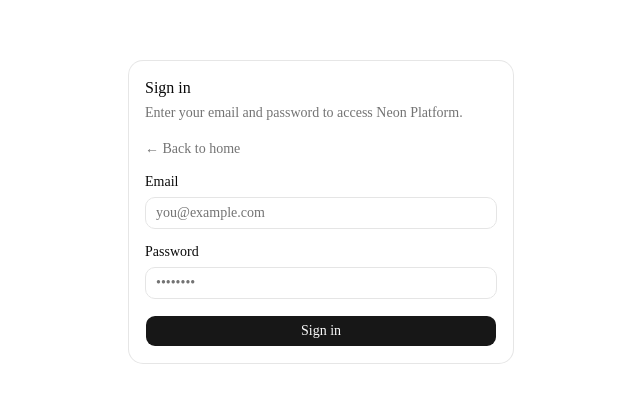
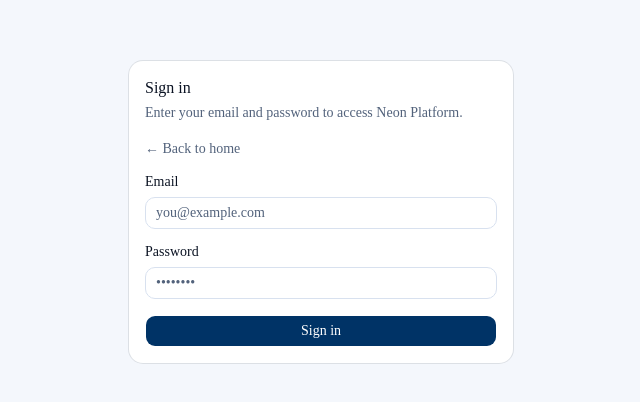
Before and after one commit to luxraye/neon-platform, a Next.js app: page /login in a window 1280 px wide. Shown: the part 188-590 px from the top of the page, without its empty margins (319-959 px from the left). Built offline with nearby package versions, Linux system fonts and the light colour scheme; no server answers.

Commit message:
borrow Bocra themes

```diff
--- a/src/app/globals.css
+++ b/src/app/globals.css
@@ -48,72 +48,72 @@
 }
 
 :root {
-  --background: oklch(1 0 0);
-  --foreground: oklch(0.145 0 0);
-  --card: oklch(1 0 0);
-  --card-foreground: oklch(0.145 0 0);
-  --popover: oklch(1 0 0);
-  --popover-foreground: oklch(0.145 0 0);
-  --primary: oklch(0.205 0 0);
-  --primary-foreground: oklch(0.985 0 0);
-  --secondary: oklch(0.97 0 0);
-  --secondary-foreground: oklch(0.205 0 0);
-  --muted: oklch(0.97 0 0);
-  --muted-foreground: oklch(0.556 0 0);
-  --accent: oklch(0.97 0 0);
-  --accent-foreground: oklch(0.205 0 0);
-  --destructive: oklch(0.577 0.245 27.325);
-  --border: oklch(0.922 0 0);
-  --input: oklch(0.922 0 0);
-  --ring: oklch(0.708 0 0);
-  --chart-1: oklch(0.809 0.105 251.813);
-  --chart-2: oklch(0.623 0.214 259.815);
-  --chart-3: oklch(0.546 0.245 262.881);
-  --chart-4: oklch(0.488 0.243 264.376);
-  --chart-5: oklch(0.424 0.199 265.638);
+  --background: #f4f7fc;
+  --foreground: #0b1323;
+  --card: #ffffff;
+  --card-foreground: #0b1323;
+  --popover: #ffffff;
+  --popover-foreground: #0b1323;
+  --primary: #003366;
+  --primary-foreground: #ffffff;
+  --secondary: #e8f0fb;
+  --secondary-foreground: #0e2f57;
+  --muted: #eef3fb;
+  --muted-foreground: #52627b;
+  --accent: #dcecff;
+  --accent-foreground: #0e2f57;
+  --destructive: #dc2626;
+  --border: #d8e1ef;
+  --input: #d8e1ef;
+  --ring: #0066cc;
+  --chart-1: #003366;
+  --chart-2: #0066cc;
+  --chart-3: #2f9e44;
+  --chart-4: #f59f00;
+  --chart-5: #f76707;
   --radius: 0.625rem;
-  --sidebar: oklch(0.985 0 0);
-  --sidebar-foreground: oklch(0.145 0 0);
-  --sidebar-primary: oklch(0.205 0 0);
-  --sidebar-primary-foreground: oklch(0.985 0 0);
-  --sidebar-accent: oklch(0.97 0 0);
-  --sidebar-accent-foreground: oklch(0.205 0 0);
-  --sidebar-border: oklch(0.922 0 0);
-  --sidebar-ring: oklch(0.708 0 0);
+  --sidebar: #0c2748;
+  --sidebar-foreground: #f8fbff;
+  --sidebar-primary: #0066cc;
+  --sidebar-primary-foreground: #ffffff;
+  --sidebar-accent: #123b6b;
+  --sidebar-accent-foreground: #ffffff;
+  --sidebar-border: #1c4678;
+  --sidebar-ring: #3b89db;
 }
 
 .dark {
-  --background: oklch(0.145 0 0);
-  --foreground: oklch(0.985 0 0);
-  --card: oklch(0.205 0 0);
-  --card-foreground: oklch(0.985 0 0);
-  --popover: oklch(0.205 0 0);
-  --popover-foreground: oklch(0.985 0 0);
-  --primary: oklch(0.922 0 0);
-  --primary-foreground: oklch(0.205 0 0);
-  --secondary: oklch(0.269 0 0);
-  --secondary-foreground: oklch(0.985 0 0);
-  --muted: oklch(0.269 0 0);
-  --muted-foreground: oklch(0.708 0 0);
-  --accent: oklch(0.269 0 0);
-  --accent-foreground: oklch(0.985 0 0);
-  --destructive: oklch(0.704 0.191 22.216);
-  --border: oklch(1 0 0 / 10%);
-  --input: oklch(1 0 0 / 15%);
-  --ring: oklch(0.556 0 0);
-  --chart-1: oklch(0.809 0.105 251.813);
-  --chart-2: oklch(0.623 0.214 259.815);
-  --chart-3: oklch(0.546 0.245 262.881);
-  --chart-4: oklch(0.488 0.243 264.376);
-  --chart-5: oklch(0.424 0.199 265.638);
-  --sidebar: oklch(0.205 0 0);
-  --sidebar-foreground: oklch(0.985 0 0);
-  --sidebar-primary: oklch(0.488 0.243 264.376);
-  --sidebar-primary-foreground: oklch(0.985 0 0);
-  --sidebar-accent: oklch(0.269 0 0);
-  --sidebar-accent-foreground: oklch(0.985 0 0);
-  --sidebar-border: oklch(1 0 0 / 10%);
-  --sidebar-ring: oklch(0.556 0 0);
+  --background: #080f1c;
+  --foreground: #e9f1ff;
+  --card: #0f1b2f;
+  --card-foreground: #e9f1ff;
+  --popover: #0f1b2f;
+  --popover-foreground: #e9f1ff;
+  --primary: #4b9cff;
+  --primary-foreground: #03152f;
+  --secondary: #13243f;
+  --secondary-foreground: #d8e7ff;
+  --muted: #12213a;
+  --muted-foreground: #9ab0d3;
+  --accent: #1a3155;
+  --accent-foreground: #dce9ff;
+  --destructive: #f87171;
+  --border: rgba(153, 184, 232, 0.2);
+  --input: rgba(153, 184, 232, 0.28);
+  --ring: #5aa3ff;
+  --chart-1: #8dbdff;
+  --chart-2: #57a4ff;
+  --chart-3: #5ed08e;
+  --chart-4: #ffcd6b;
+  --chart-5: #ff935c;
+  --sidebar: #0a1a31;
+  --sidebar-foreground: #f0f6ff;
+  --sidebar-primary: #3f95ff;
+  --sidebar-primary-foreground: #03152f;
+  --sidebar-accent: #14325a;
+  --sidebar-accent-foreground: #e4efff;
+  --sidebar-border: rgba(127, 165, 219, 0.28);
+  --sidebar-ring: #63a9ff;
 }
 
 @layer base {
```
